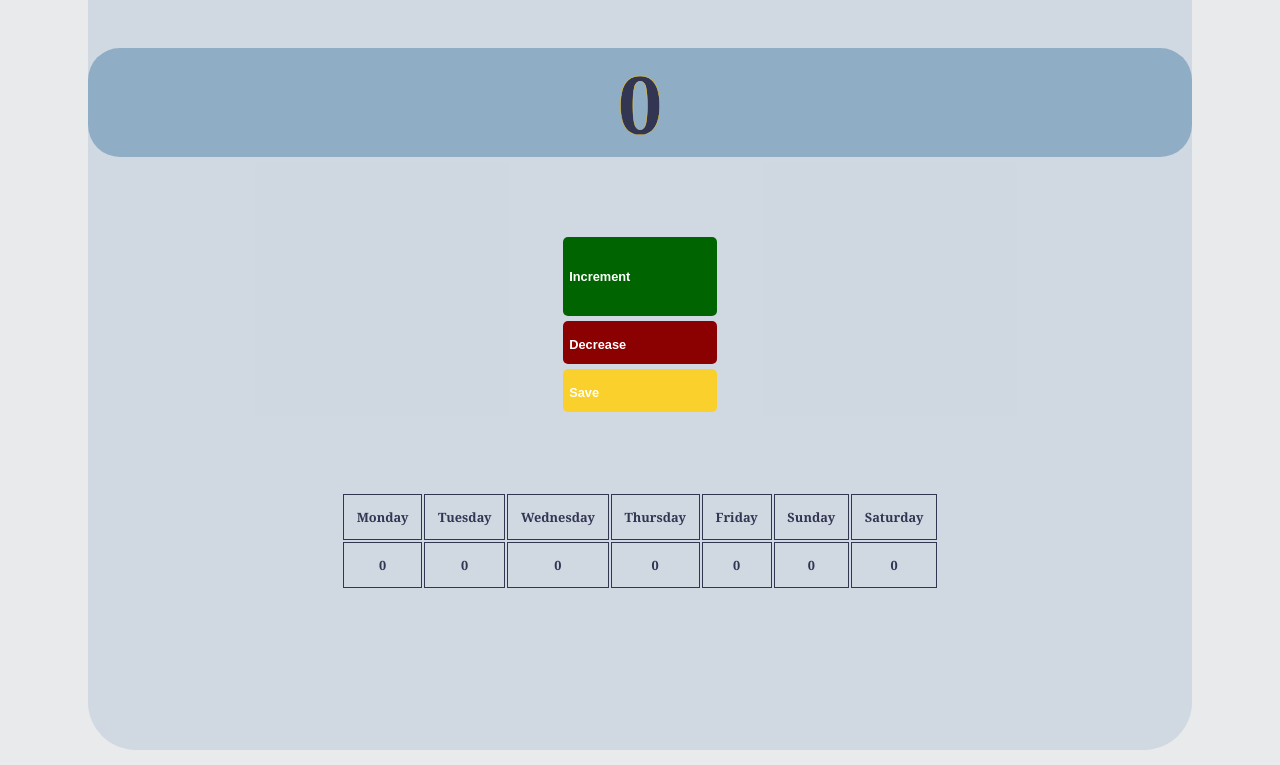
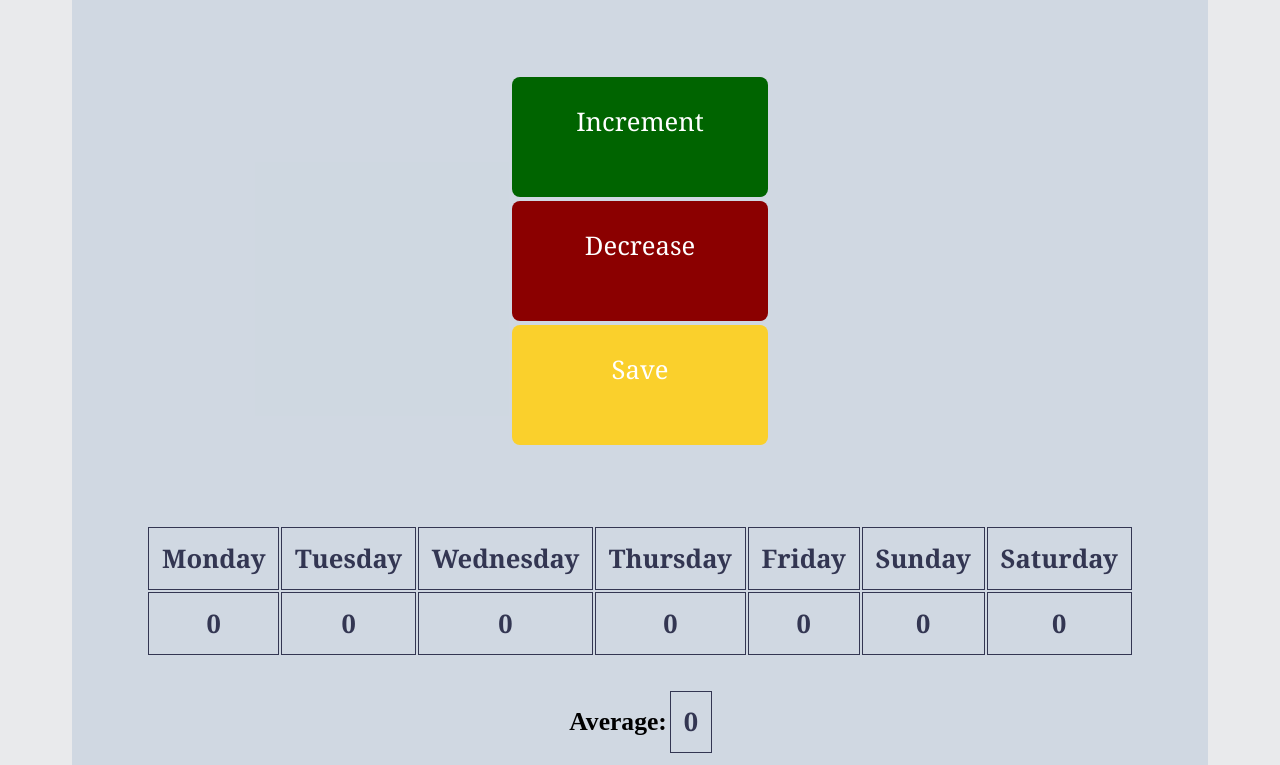
Before and after one commit to mi718/CounterApp, a plain HTML site: page index.html in a window 1280 px wide. Shown: the part 855-1620 px from the top of the page. Drawn offline with Linux system fonts and the light colour scheme.

Commit message:
feat:  average counter/ page restructure (table)

```diff
--- a/JavaScript/index.js
+++ b/JavaScript/index.js
@@ -18,8 +18,18 @@ function decrease(){
 
 }
 
+let id = 1
+let day = document.getElementById(id)
+let average = document.getElementById("average-th")
+let globalCount = 0
+ console.log(globalCount)
+
+
 function save(){
- let number = count
- count = 0
- countEl.innerText = count
+ globalCount += count
+ average.innerText = globalCount / id
+ day.innerText = count
+ id+=1
+ day = document.getElementById(id)
+ average = document.getElementById("average-th")
 }
--- a/index.html
+++ b/index.html
@@ -6,7 +6,7 @@
  <meta name="viewport" content="width=device-width, initial-scale=1.0">
 <meta name="viewport" content="width=device-width, user-scalable=no, initial-scale=1.0,
                                maximum-scale=1.0, minimum-scale=1.0">
- <link rel="stylesheet" href="main.css">
+ <link rel="stylesheet" href=" main.css">
  <title>Counter</title>
 </head>
 <body>
@@ -18,9 +18,9 @@
       <h2>People entered:</h1>
       <h3 id="count-el">0</h2>
 
-      <button id="increment-btn" onclick="increment()">Increment</button>
-      <button id="decrease-btn" onclick="decrease()">Decrease</button>
-      <button id="save-btn" onclick="save()">Save</button>
+      <button id="increment-btn" onclick="increment()"> <p class="btn-text"> Increment</p></button>
+      <button id="decrease-btn" onclick="decrease()"> <p class="btn-text"> Decrease</p></button>
+      <button id="save-btn" onclick="save()"> <p class="btn-text"> Save </p></button>
     </section>
     <section id="sectionInfo">
       <table id="infoTable">
@@ -34,13 +34,19 @@
           <td>Saturday</td>
         </tr>
         <tr>
-          <th>0</th>
-          <th>0</th>
-          <th>0</th>
-          <th>0</th>
-          <th>0</th>
-          <th>0</th>
-          <th>0</th>
+          <th id="1">0</th>
+          <th id="2">0</th>
+          <th id="3">0</th>
+          <th id="4">0</th>
+          <th id="5">0</th>
+          <th id="6">0</th>
+          <th id="7">0</th>
+        </tr>
+      </table>
+      <table class="average-tbl">
+        <tr>
+          <td id="average">Average:</td>
+          <th id="average-th">0</th>
         </tr>
       </table>
     </section>
@@ -51,7 +57,7 @@
     <p>3. Januar 2023</p>
   </div>
 </footer>
-<script  src="../JavaScript/index.js"></script>
+<script  src="./JavaScript/index.js"></script>
 
 
 </body>
--- a/main.css
+++ b/main.css
@@ -4,10 +4,19 @@ body{
 
 header{
  background-color: #90ADC6;
- height: 80vh;
+ height: 60vh;
  border-radius: 3rem;
- margin-left: 3rem;
- margin-right: 3rem;
+ margin-left: 5vw;
+ margin-right: 5vw;
+}
+
+main {
+ background-color: #90adc64a;
+ border-radius: 1rem;
+ margin-left: 5vw;
+ margin-right: 5vw;
+ padding-bottom: 20vh;
+ margin-bottom: 5vh;
 }
 
 h1{
@@ -31,25 +40,28 @@ h2 , h3{
  font-family: Cambria, Cochin, Georgia, Times, 'Times New Roman', serif;
 }
 
+
+.btn-text{
+ font-size: 2vw;
+ margin-left: auto;
+ margin-right: auto;
+}
+
 button{
  display: flex;
  border: none;
- padding-top: 2vh;
- padding-bottom: 1.5vh;
  color: white;
- font-size: 1vw;
- font-weight: bolder;
- width: 12vw;
- margin-bottom: 5px;
- border-radius: 5px;
+ margin: 4px 2px;
+ text-align: center;
+ border-radius: 8px;
+ width: 20vw;
+ height: 15vh;
  margin-left: auto;
  margin-right: auto;
 }
 
 #increment-btn{
  background: darkgreen;
- padding-top: 4vh;
- padding-bottom: 4vh;
 }
 
 #decrease-btn{
@@ -61,7 +73,6 @@ button{
 }
 
 #infoTable td,th{
- border-style: solid;
  font-family: Cambria, Cochin, Georgia, Times, 'Times New Roman', serif;
  color: #333652;
  border-collapse: collapse;
@@ -69,7 +80,18 @@ button{
  border-style: solid;
  border-color: #333652;
  padding: 1vw;
- align-self: center;
+
+}
+
+.average-tbl{
+ margin-top: 4vh;
+ margin-left: auto;
+ margin-right: auto;
+}
+
+#average{
+ font-size: 2vw;
+ font-weight: bolder;
 }
 
 #infoTable{
@@ -80,24 +102,12 @@ button{
 
 td{
  font-weight: bolder;
- font-size: 1vw;
+ font-size: 2vw;
 }
 
 th{
- font-size: 1vw;
+ font-size: 2vw;
 }
-
-main{
- background-color: #90adc64a;
- margin-top: 3vh;
- margin-bottom: 3rem;
- padding-bottom: 10rem;
- border-radius: 3rem;
- margin-left: 5rem;
- margin-right: 5rem;
-
-}
-
 
 footer{
  background-color: rgba(255, 255, 255, 0.519);
```
